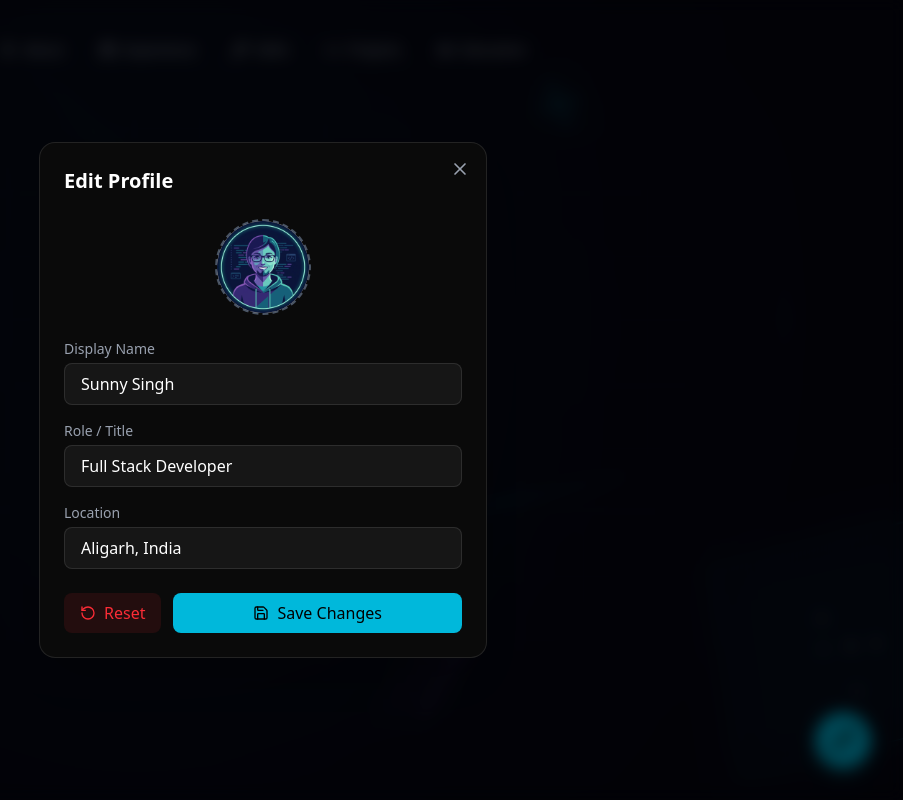
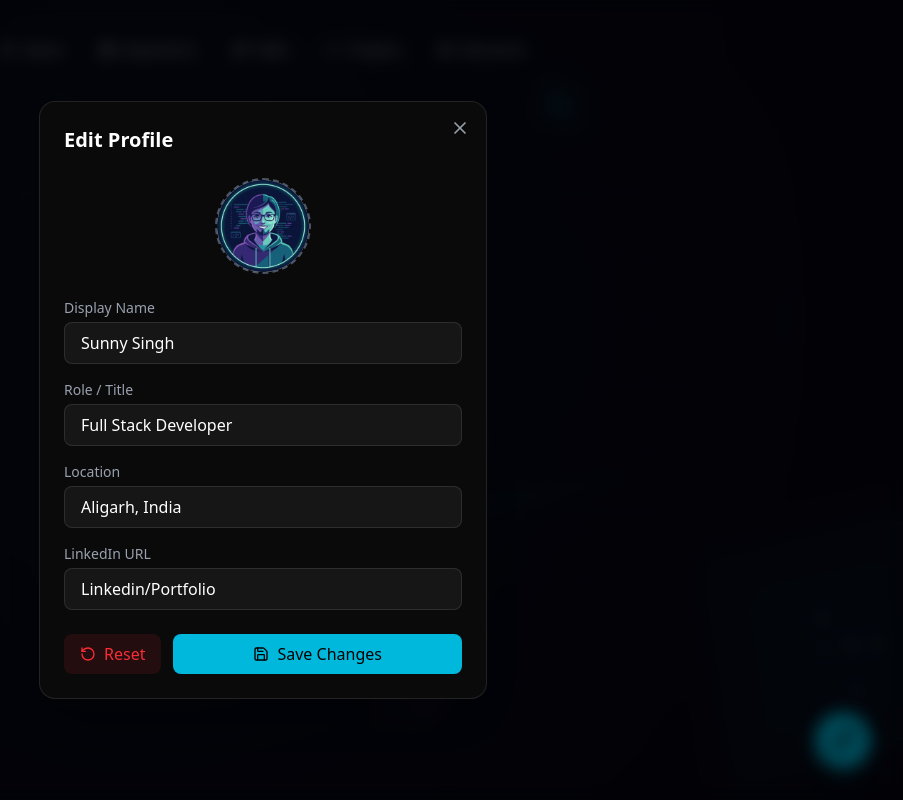
Before and after one commit to sunnysingh0508/portfolio, a Next.js app: page / in a window 1280 px wide. Both pictures are taken after a click on the button "Edit Profile". Shown: the top 800 px of the page, without its empty margins (377-1280 px from the left). Built offline with nearby package versions, Linux system fonts and the light colour scheme.

Commit message:
add linkedin url

```diff
--- a/components/EditProfileModal.tsx
+++ b/components/EditProfileModal.tsx
@@ -118,6 +118,17 @@ export default function EditProfileModal({ isOpen, onClose }: EditProfileModalPr
                         />
                     </div>
 
+                    <div>
+                        <label className="block text-sm font-medium text-gray-400 mb-1">LinkedIn URL</label>
+                        <input
+                            type="text"
+                            value={formData.linkedin}
+                            onChange={(e) => setFormData({ ...formData, linkedin: e.target.value })}
+                            className="w-full px-4 py-2 rounded-lg bg-white/5 border border-white/10 text-white focus:outline-none focus:border-cyan-500 focus:ring-1 focus:ring-cyan-500 transition-all"
+                            placeholder="https://linkedin.com/in/username"
+                        />
+                    </div>
+
 
 
                     <div className="flex gap-3 mt-6">
```
